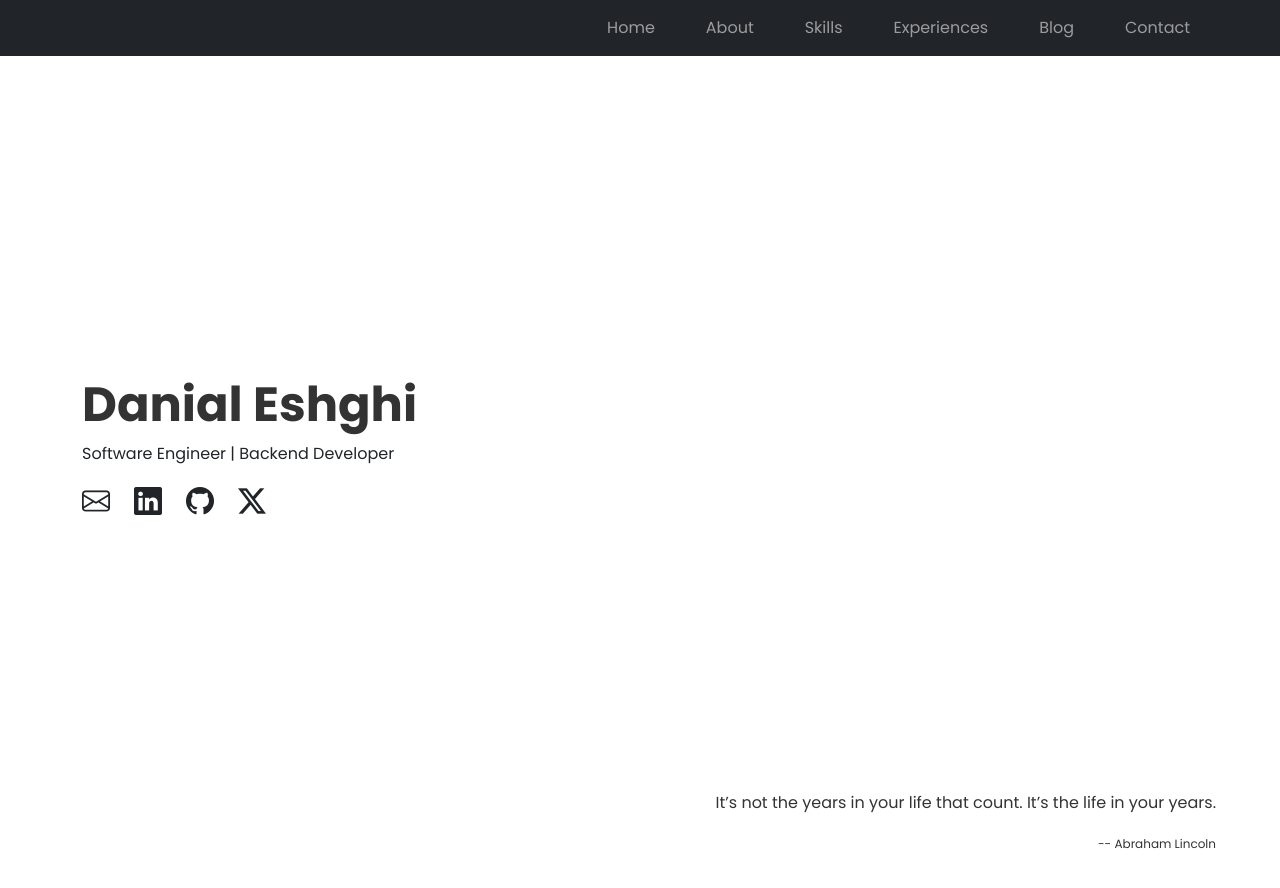
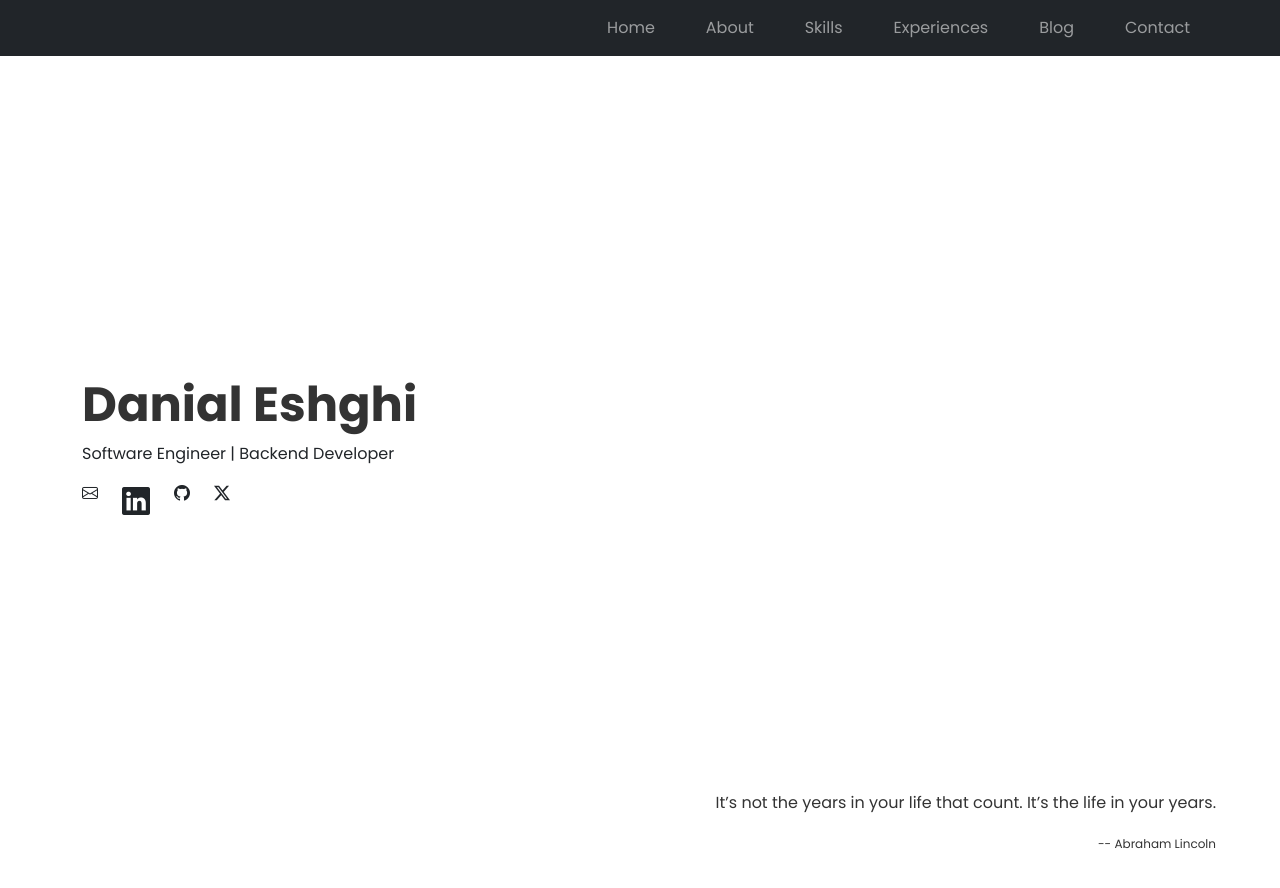
Before and after one commit to danial2742/danial2742.github.io, a Jekyll site: the page built from index.html, in a window 1280 px wide. Shown: the top 888 px of the page. Built offline with Jekyll 4.4.1, drawn with Linux system fonts in a browser that asks for light colours; some web fonts are replaced.

Commit message:
Change Contact Index Page

```diff
--- a/assets/css/style.css
+++ b/assets/css/style.css
@@ -24,3 +24,12 @@
 .contact-icon:hover {
     opacity: 0.6;
 }
+
+.index-contact-icon {
+    font-size: 1rem;
+    transition: opacity 0.2s;
+}
+
+.index-contact-icon:hover {
+    opacity: 0.6;
+}
--- a/index.html
+++ b/index.html
@@ -6,16 +6,16 @@
         <h1 style="font-weight: bolder;font-size: 48px;">Danial Eshghi</h1>
         <p>Software Engineer | Backend Developer</p>
         <div class="d-flex gap-4">
-            <a href="mailto:danial.eshghi@gmail.com" class="text-dark contact-icon" title="Email">
+            <a href="mailto:danial.eshghi@gmail.com" class="text-dark index-contact-icon" title="Email">
                 <i class="bi bi-envelope"></i>
             </a>
             <a href="https://linkedin.com/in/danial-eshghi" target="_blank" rel="noopener noreferrer" class="text-dark contact-icon" title="LinkedIn">
                 <i class="bi bi-linkedin"></i>
             </a>
-            <a href="https://github.com/danial2742" target="_blank" rel="noopener noreferrer" class="text-dark contact-icon" title="GitHub">
+            <a href="https://github.com/danial2742" target="_blank" rel="noopener noreferrer" class="text-dark index-contact-icon" title="GitHub">
                 <i class="bi bi-github"></i>
             </a>
-            <a href="https://twitter.com/danial2742" target="_blank" rel="noopener noreferrer" class="text-dark contact-icon" title="Twitter">
+            <a href="https://twitter.com/danial2742" target="_blank" rel="noopener noreferrer" class="text-dark index-contact-icon" title="Twitter">
                 <i class="bi bi-twitter-x"></i>
             </a>
         </div>
```
